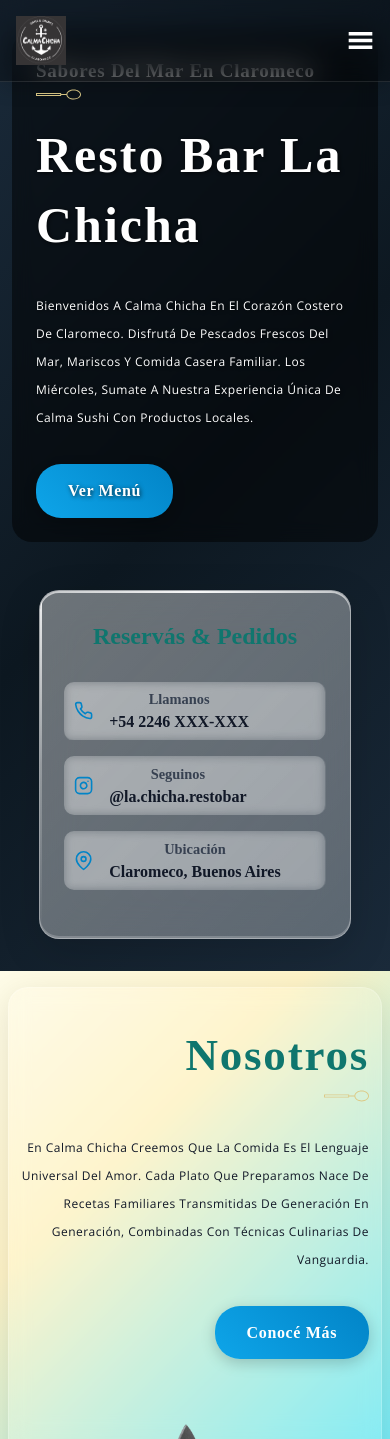
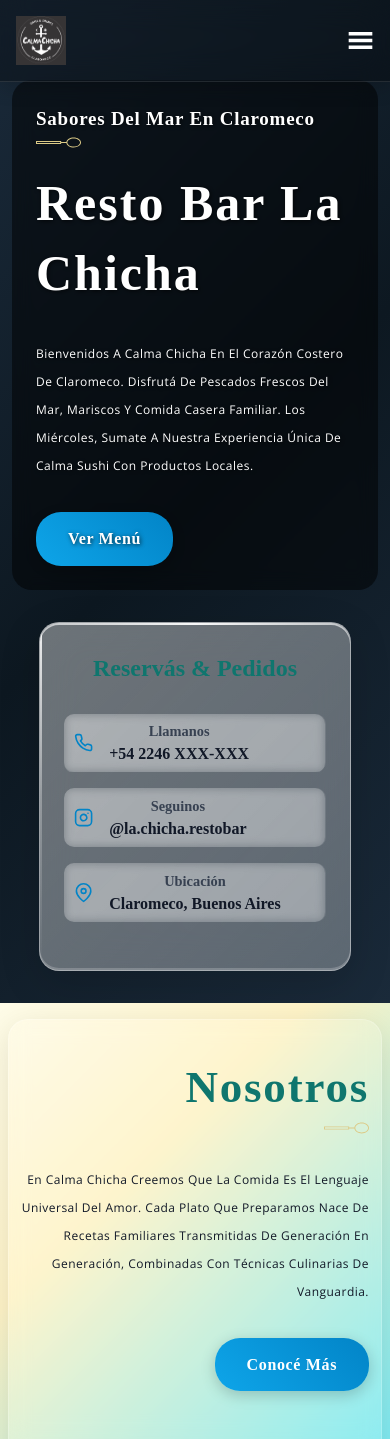
Before and after one commit to mypickupemail/calma-chicha, a React (Create React App) app: page / in a window 390 px wide. Shown: the top 1439 px of the page. Built offline with nearby package versions, Linux system fonts and the light colour scheme; a web font is replaced by a local one.

Commit message:
fix: add top spacing to hero content on mobile to prevent navbar overlap

```diff
--- a/src/container/Header/Header.css
+++ b/src/container/Header/Header.css
@@ -219,6 +219,14 @@
         font-size: 70px;
         line-height: 87px;
     }
+
+    .app__header .app__wrapper_info {
+        margin-top: 2rem;
+    }
+
+    .app__header .app__wrapper_img {
+        margin-top: 2rem;
+    }
 }
 
 @media screen and (max-width: 450px) {
@@ -229,6 +237,11 @@
 
     .app__header .app__wrapper_info {
         padding: 1.5rem;
+        margin-top: 3rem;
+    }
+
+    .app__header .app__wrapper_img {
+        margin-top: 2rem;
     }
 
     .contact-title {
```
